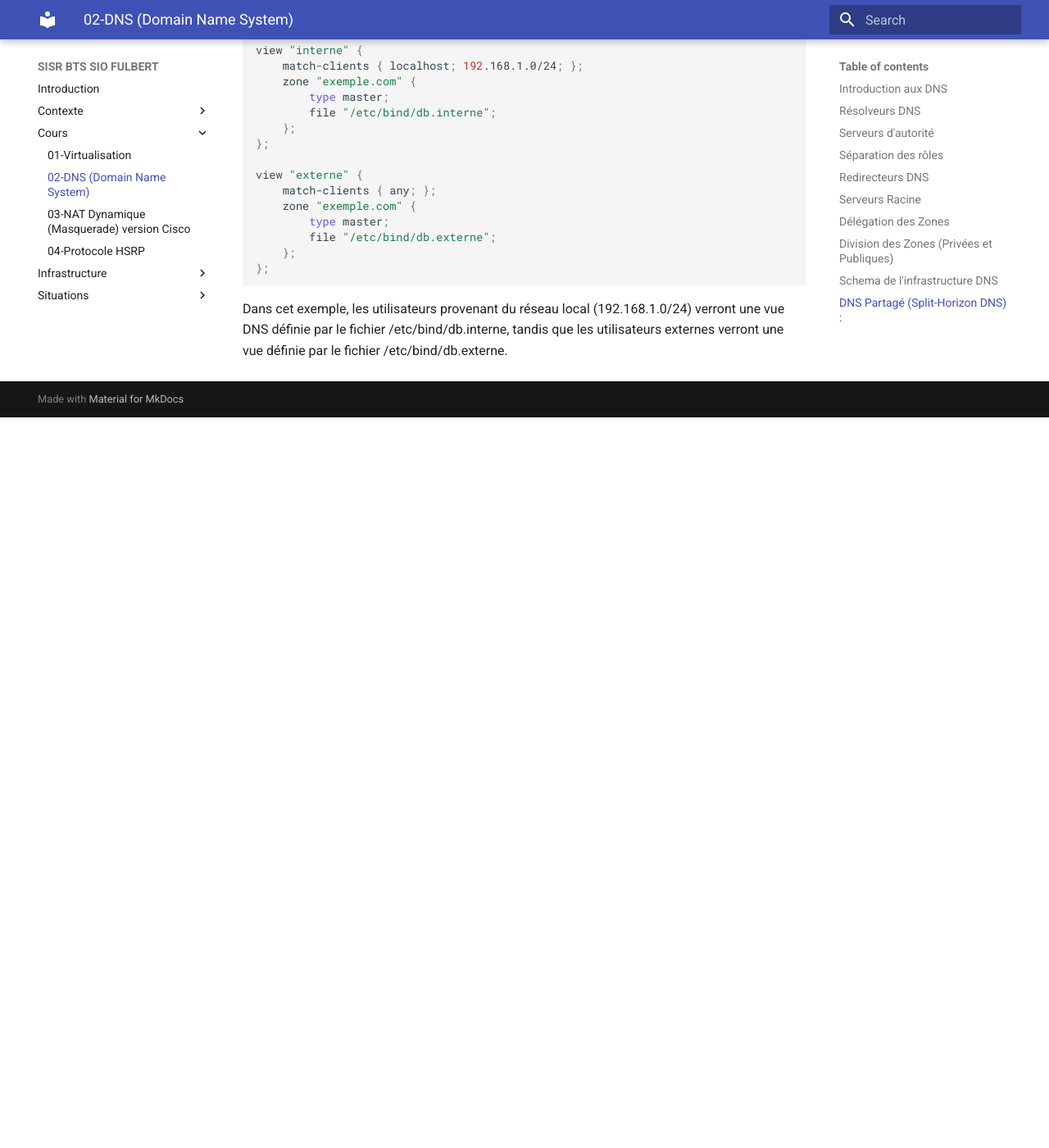
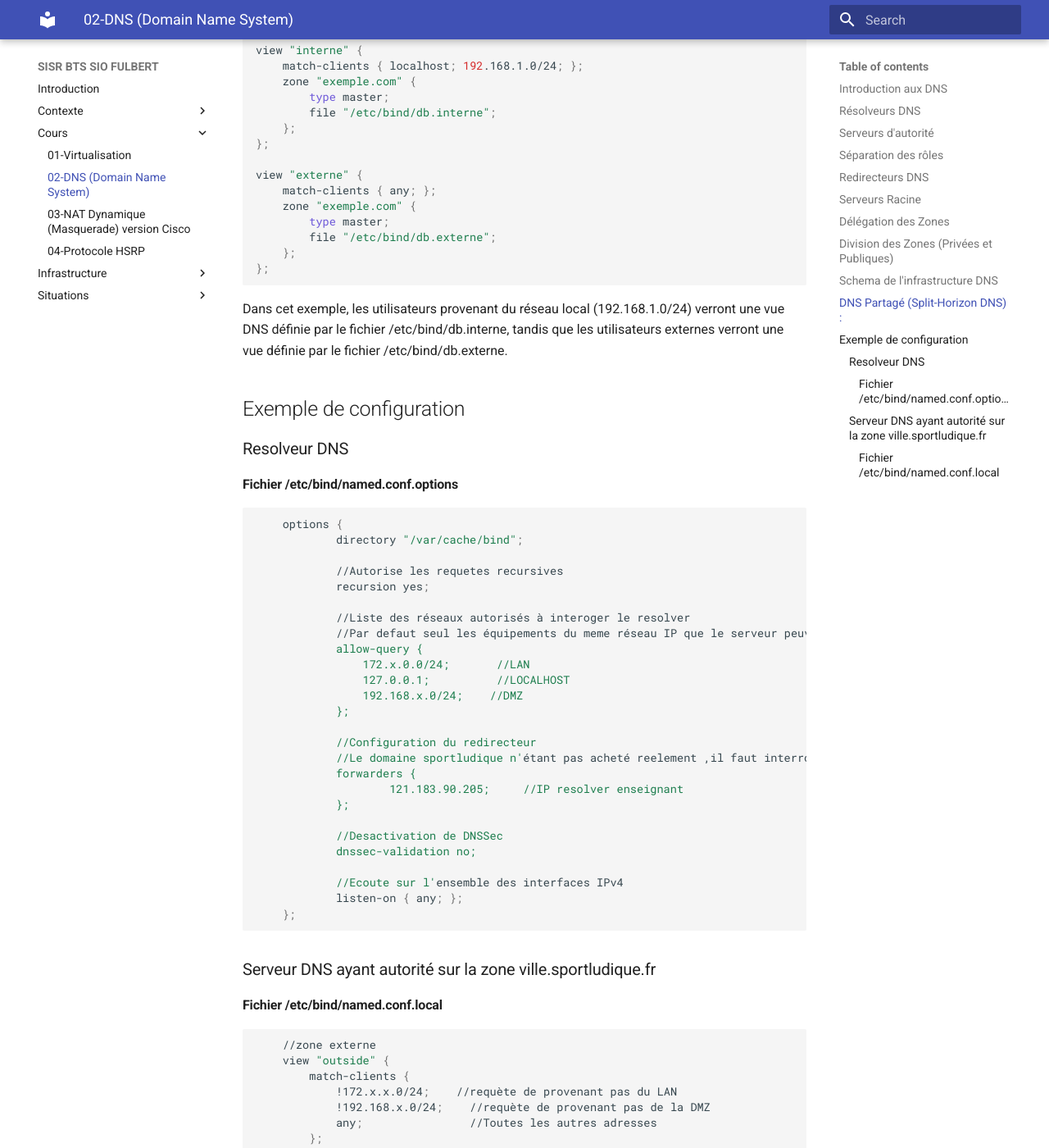
Before and after one commit to lmeryFulbert/sisrsiofulbert.github.io, an MkDocs documentation site: the page built from docs/cours/02-dns.md, in a window 1280 px wide and 1400 px high, scrolled down 4136 px. Shown: the whole window at 82% size. Built offline with MkDocs 1.6.1 and Material for MkDocs 9.7.7, drawn with Linux system fonts in a browser that asks for light colours; before the commit the page ends 4645 px from its top, so only the background shows below that; some of the changed text lies outside the part shown.

Commit message:
cours DNS

````diff
--- a/docs/cours/02-dns.md
+++ b/docs/cours/02-dns.md
@@ -121,3 +121,76 @@ view "externe" {
 ```
 
 Dans cet exemple, les utilisateurs provenant du réseau local (192.168.1.0/24) verront une vue DNS définie par le fichier /etc/bind/db.interne, tandis que les utilisateurs externes verront une vue définie par le fichier /etc/bind/db.externe.
+
+## Exemple de configuration
+
+### Resolveur DNS
+
+#### Fichier /etc/bind/named.conf.options
+```shell
+    options {
+            directory "/var/cache/bind";
+
+            //Autorise les requetes recursives
+            recursion yes;
+
+            //Liste des réseaux autorisés à interoger le resolver
+            //Par defaut seul les équipements du meme réseau IP que le serveur peuvent l'interroger.
+            allow-query {
+                172.x.0.0/24;       //LAN
+                127.0.0.1;          //LOCALHOST
+                192.168.x.0/24;    //DMZ
+            };
+
+            //Configuration du redirecteur
+            //Le domaine sportludique n'étant pas acheté reelement ,il faut interroger le redirecteur quand le domaine n'est pas trouvé sur les serveur racine
+            forwarders {
+                    121.183.90.205;     //IP resolver enseignant
+            };
+
+            //Desactivation de DNSSec
+            dnssec-validation no;
+
+            //Ecoute sur l'ensemble des interfaces IPv4
+            listen-on { any; };
+    };
+```
+
+### Serveur DNS ayant autorité sur la zone ville.sportludique.fr
+
+#### Fichier /etc/bind/named.conf.local
+
+```shell
+
+    //zone externe
+    view "outside" {
+        match-clients {
+            !172.x.x.0/24;    //requète de provenant pas du LAN
+            !192.168.x.0/24;    //requète de provenant pas de la DMZ
+            any;                //Toutes les autres adresses
+        };
+
+        zone "ville.sportludique.fr." {
+            type master;
+            file "/etc/bind/db.ville.sp.fr.externe";
+        };
+    };
+
+    view "inside" {
+
+        match-clients {
+            172.x.0.0/24;    //requète provenant du LAN
+            192.168.x.0/24;    //requète provenant de la DMZ
+        };
+
+        zone "chartres.sportludique.fr." {
+            type master;
+            file "/etc/bind/db.ville.sp.fr.interne";
+        };
+
+    };
+
+```
+
+??? info "Attention"
+    Toutes les lignes du fichier `named.conf.default-zones` doivent être mises `en commentaire` car ne elles ne sont associées à aucune vue.
````
